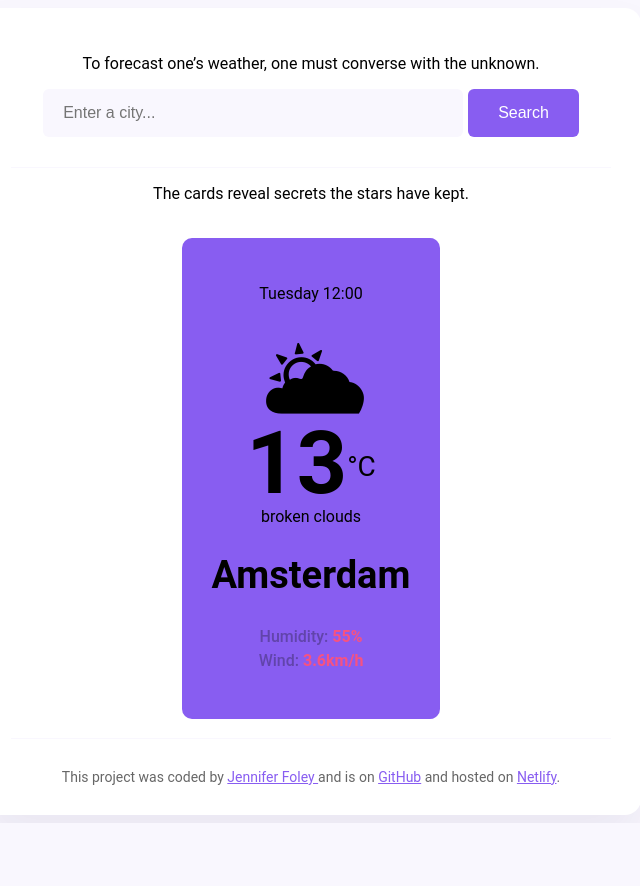
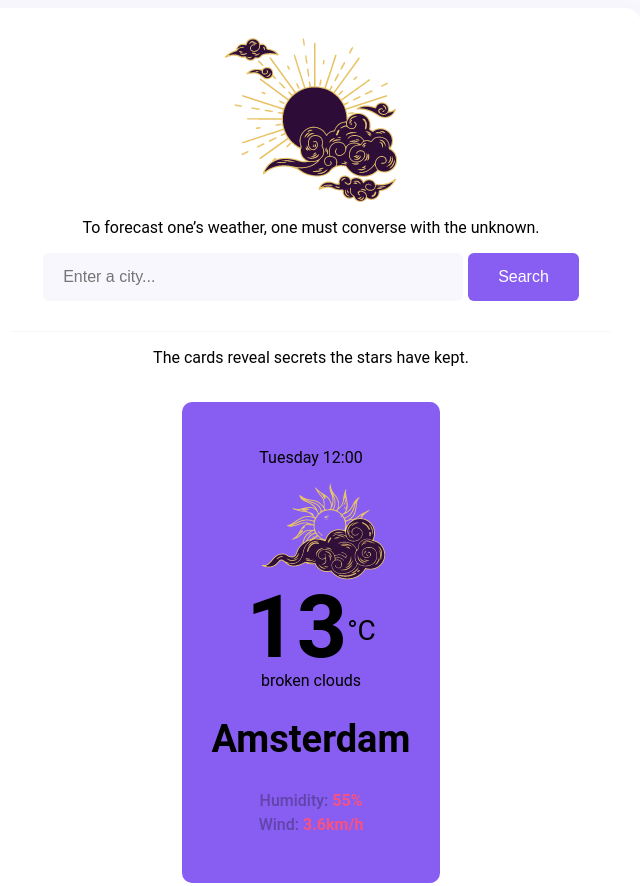
Before and after one commit to JediJen/weather-prediction-app, a plain HTML site: page index.html in a window 1280 px wide. Shown: the top 886 px of the page, without its empty margins (329-969 px from the left). Before the commit the page ends 823 px from the top, so only its background shows below. Drawn offline with Linux system fonts and the light colour scheme.

Commit message:
added images file and images to html and css

```diff
--- a/index.html
+++ b/index.html
@@ -8,6 +8,11 @@
   </head>
   <body>
     <div class="weather-app">
+      <img
+        src="images/weather app logo.png"
+        alt="weather-app-logo"
+        class="weather-app-logo"
+      />
       <header>
         <p class="catchphrase">
           To forecast one’s weather, one must converse with the unknown.
@@ -32,7 +37,9 @@
             <div class="date-time-data">
               <p class="date-time">Tuesday 12:00</p>
             </div>
-            <div class="icon">🌥</div>
+            <div class="icon">
+              <img src="images/partly cloudy.png" alt="partly-cloudy" />
+            </div>
             <div class="temperature-container">
               <div class="temperature">13</div>
               <div class="temp-unit">°C</div>
--- a/src/style.css
+++ b/src/style.css
@@ -8,6 +8,10 @@ a {
 }
 p {
   text-align: center;
+}
+.weather-app-logo {
+  display: block;
+  margin: 0 auto;
 }
 
 .weather-app {
@@ -70,7 +74,6 @@ header {
   margin: 0 auto;
   width: 100px;
   height: 100px;
-  font-size: 100px;
 }
 
 .temperature {
```
Also changed, not shown: images/partly cloudy.png (added), images/partly cloudy.svg (added), images/tarot card border frame.svg (added), images/weather app logo.png (added).
